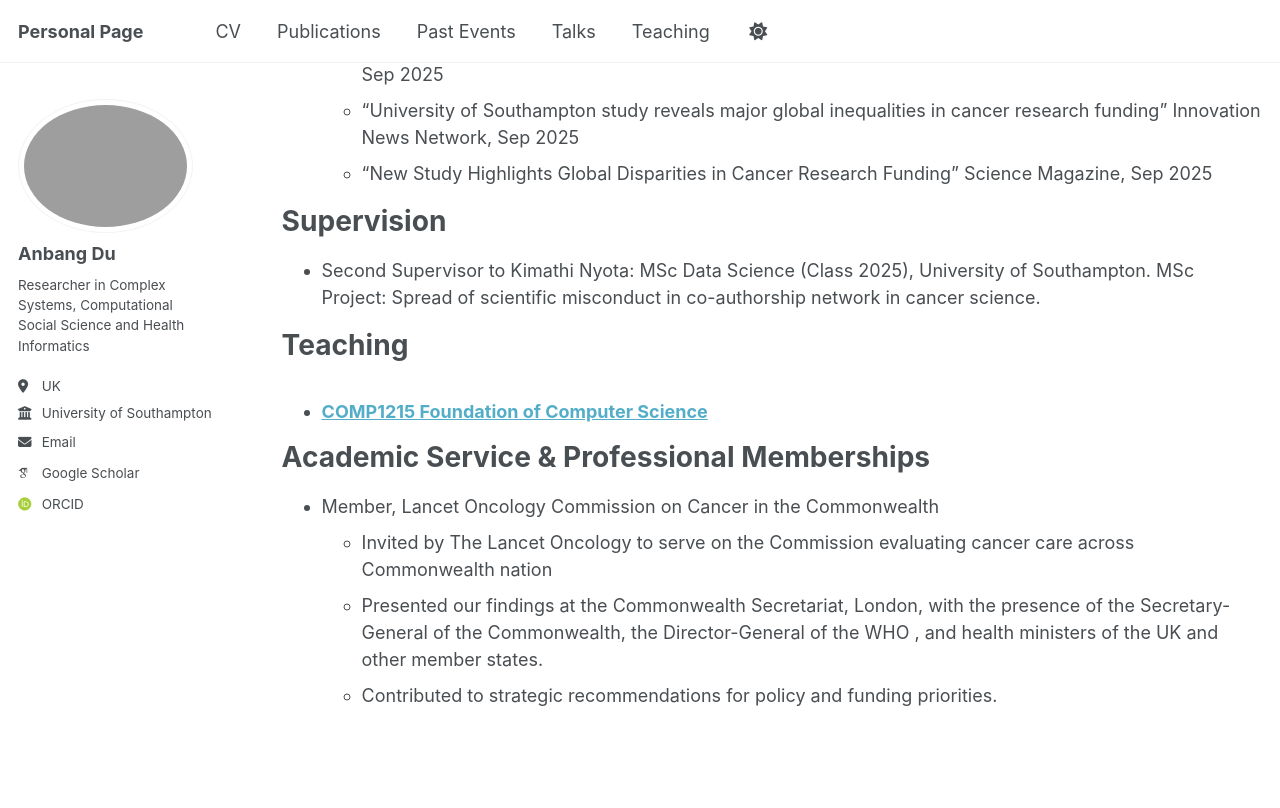
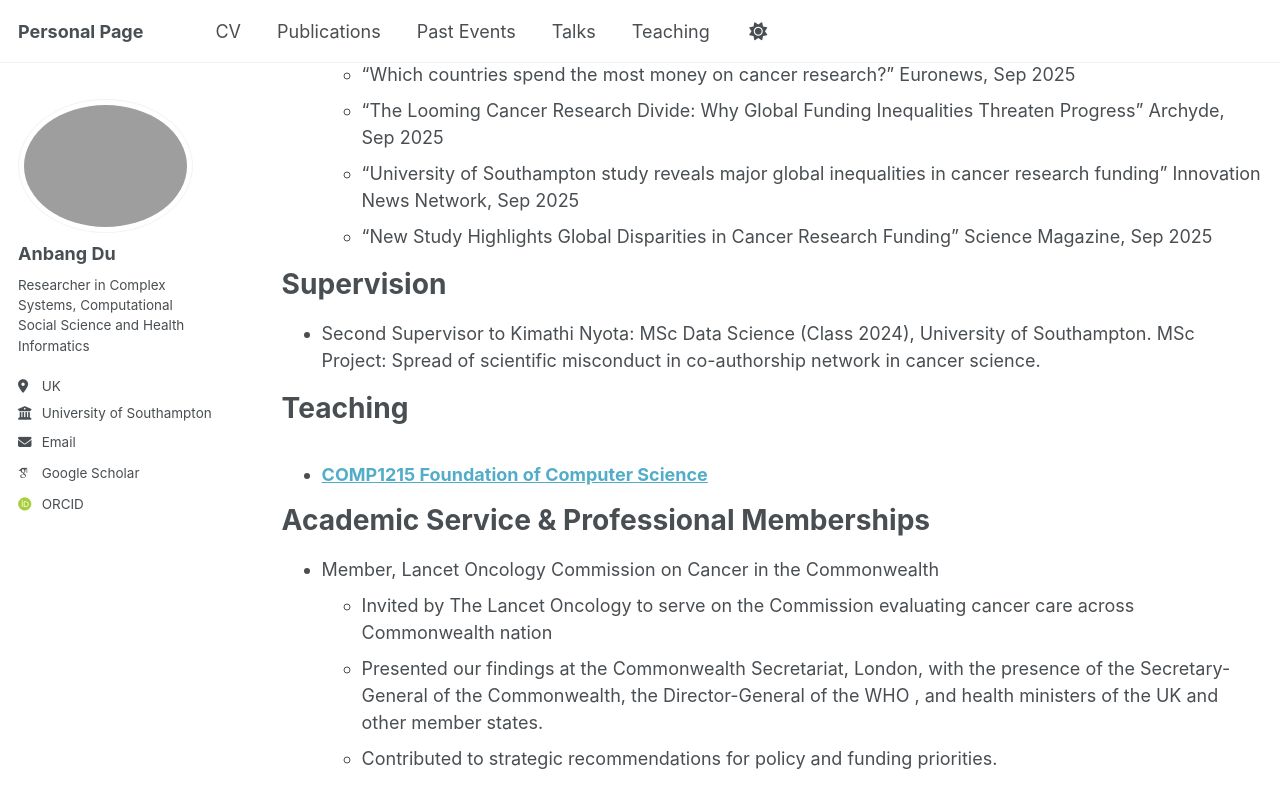
Before and after one commit to adamdu001/adamdu001.github.io, a Jekyll site: the page built from _pages/cv.md, in a window 1280 px wide and 900 px high, scrolled down 1687 px. Shown: the top 808 px of the window. Built offline with Jekyll 4.4.1, drawn with Linux system fonts in a browser that asks for light colours; some web fonts are replaced; a script that is not in the unit is left out; some of the changed text lies outside the part shown.

Commit message:
corrections kimi and cv

```diff
--- a/Gemfile
+++ b/Gemfile
@@ -7,6 +7,7 @@
   gem 'jekyll-redirect-from'
   gem 'jemoji'
   gem 'webrick', '~> 1.8'
+  gem 'jekyll-pdf'
 end
 
 gem 'github-pages'
--- a/_config.yml
+++ b/_config.yml
@@ -312,6 +312,7 @@
   - jekyll-paginate
   - jekyll-sitemap
   - jekyll-redirect-from
+  - jekyll-pdf
   - jemoji
 
 # Mimic GitHub Pages with --safe
--- a/_pages/cv.md
+++ b/_pages/cv.md
@@ -61,7 +61,7 @@
 
 Supervision
 ======
-* Second Supervisor to Kimathi Nyota: MSc Data Science (Class 2025), University of Southampton. MSc Project: Spread of scientific misconduct in co-authorship network in cancer science.
+* Second Supervisor to Kimathi Nyota: MSc Data Science (Class 2024), University of Southampton. MSc Project: Spread of scientific misconduct in co-authorship network in cancer science.
 
 Teaching
 ======
```
Also changed, not shown: other parts of _pages/cv.md (+1 -1 lines).
